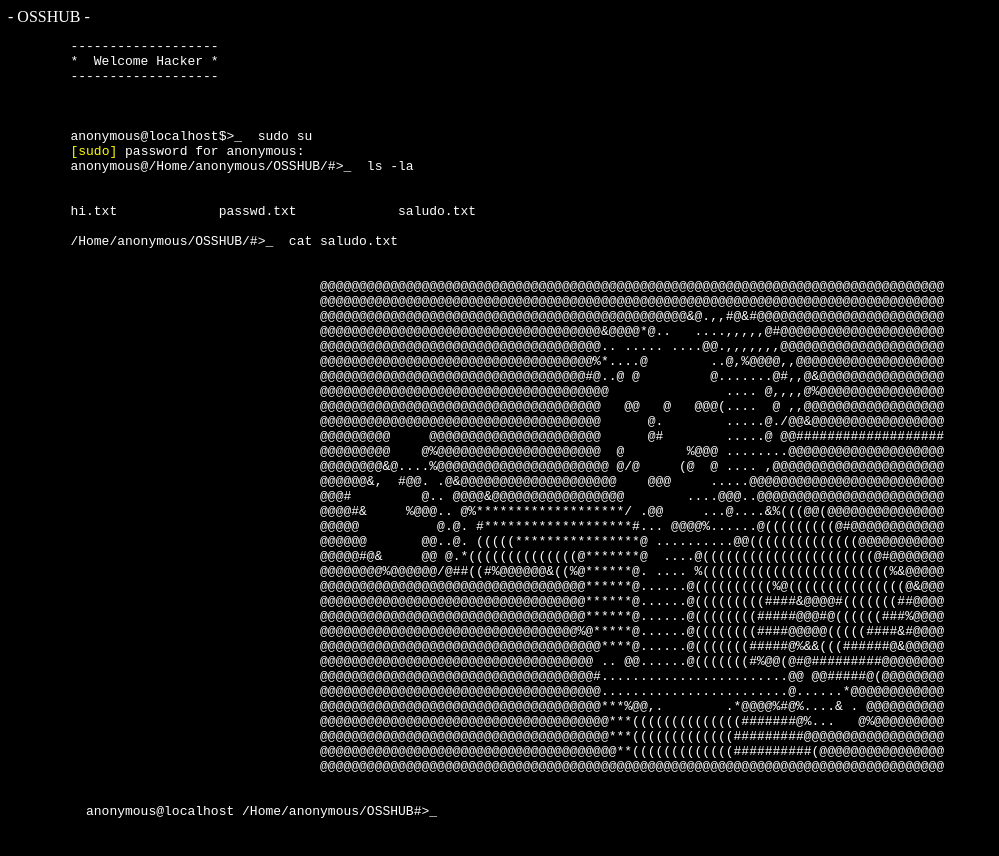
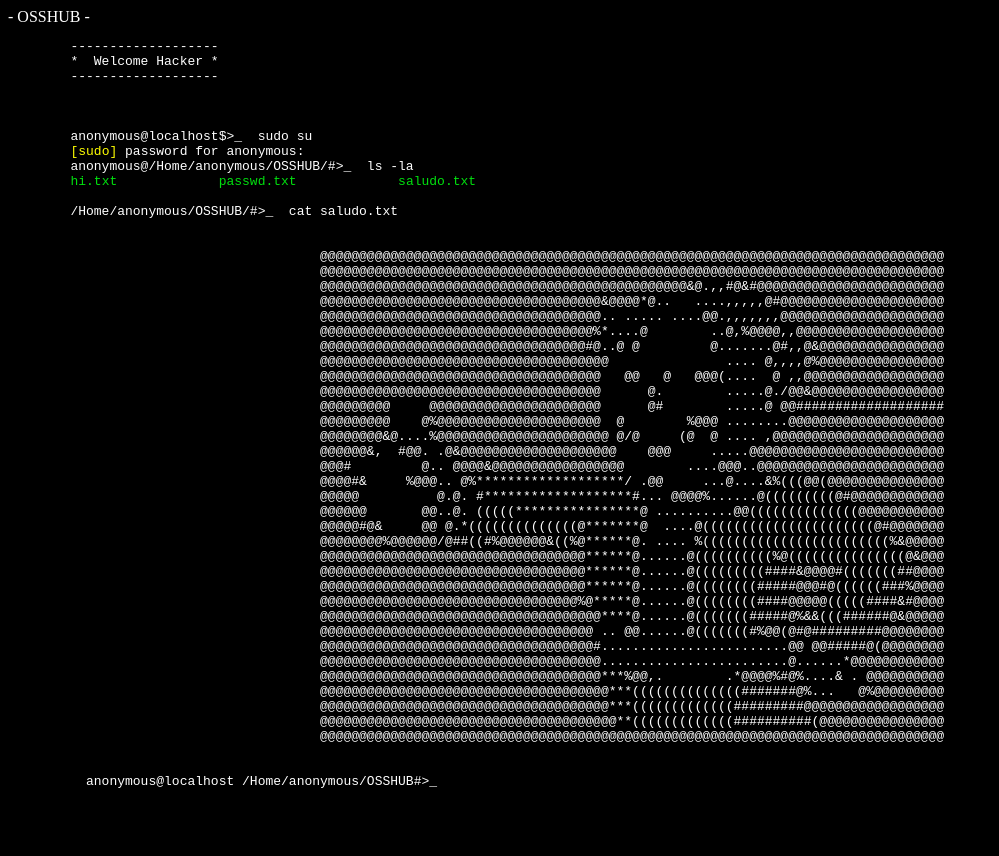
Before and after one commit to IsraelVB/osshub, a plain HTML site: page index.html in a window 1280 px wide. Shown: the whole page, without its empty margins (0-999 px from the left). Drawn offline with Linux system fonts and the light colour scheme.

Commit message:
Update index.html

```diff
--- a/index.html
+++ b/index.html
@@ -21,10 +21,8 @@
         anonymous@localhost$>_  sudo su
         <font color="yellow">[sudo]</font> password for anonymous:
         anonymous@/Home/anonymous/OSSHUB/#>_  ls -la
-
-
-        hi.txt             passwd.txt             saludo.txt
-
+        <font color="white blue">hi.txt             passwd.txt             saludo.txt
+	</font>
         /Home/anonymous/OSSHUB/#>_  cat saludo.txt
 
 
```
